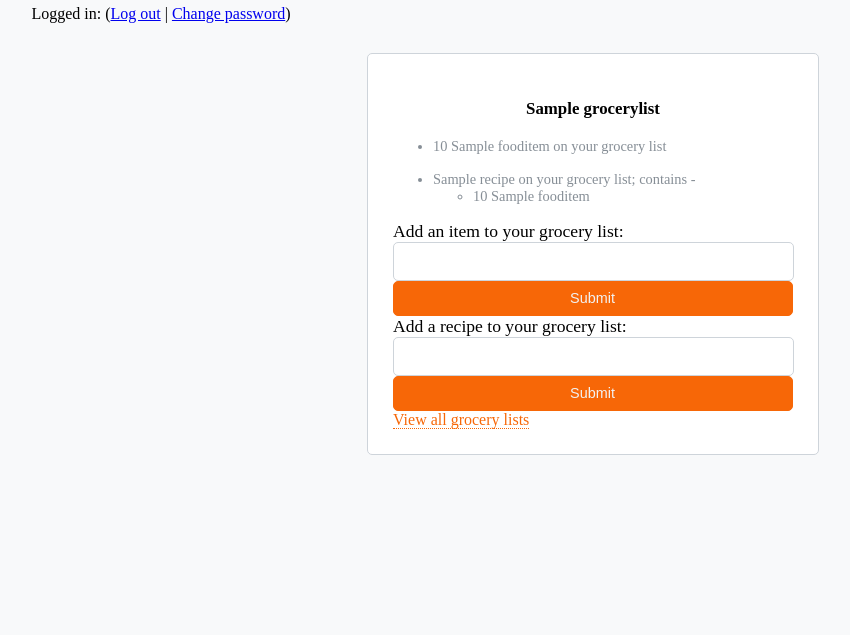
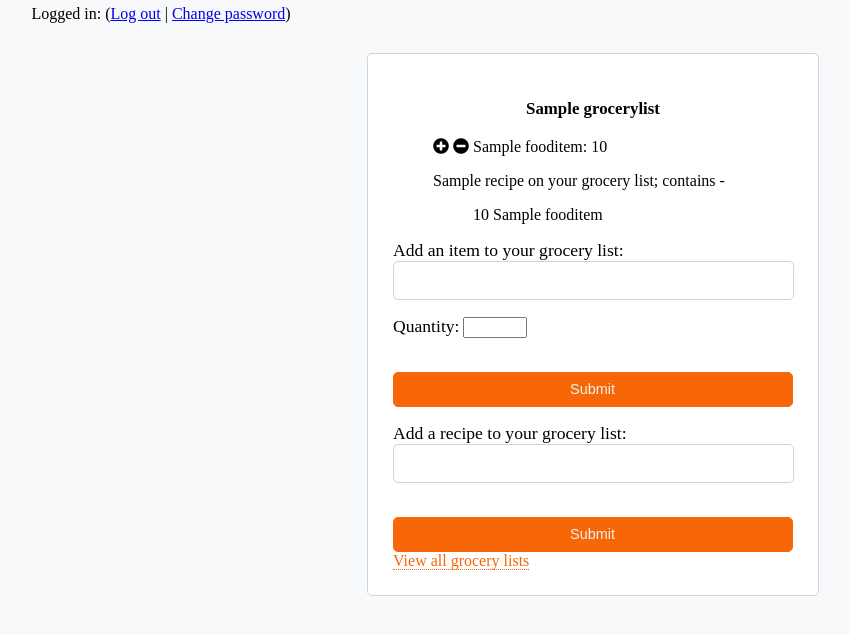
Before and after one commit to ToniTurri/MyMeal, a Django app: page /groceryList/1/ in a window 1280 px wide. Shown: the part 41-676 px from the top of the page, without its empty margins (47-897 px from the left). Run offline with Django 3.2, Linux system fonts and the light colour scheme; tables that the repository leaves empty hold one stand-in row (values such as "Sample post"); some libraries are stand-ins or nearby versions.

Commit message:
forms.py -- AddItemToListForm supports adding arbitrary quantity of new FoodItem
detail.html
-- existing FoodItem quantities can be updated with widget buttons
-- main.js contains jquery listener functions for buttons
-- added some javascript/jquery stuff to base.html

views.py
-- fixed QuerySet bug related to adding existing FoodItem to new GroceryList
-- increment_food_item(), decrement_food_item() button helper functions

```diff
--- a/groceryList/forms.py
+++ b/groceryList/forms.py
@@ -21,6 +21,7 @@ class AddRecipeForm(forms.ModelForm):
 class AddItemToListForm(Form):
     food_item = forms.CharField(label = 'Add an item to your grocery list',
                                 max_length = 100, required = True)
+    quantity = forms.IntegerField(max_value=100, min_value=0)
 
 class AddItemToRecipeForm(Form):
     food_item = forms.CharField(label = 'Add ingredient to recipe',
--- a/groceryList/templates/groceryList/detail.html
+++ b/groceryList/templates/groceryList/detail.html
@@ -9,17 +9,26 @@
 
     <ul>
     {% for fooditem in grocerylist.fooditems.all %}
-        <li>{{ fooditem.quantity }} {{ fooditem.name }} on your grocery list</li>
+
+    <p><div data-role="item_name">
+    <i class="fa fa-plus-circle" aria-hidden="true" data-action="plus" data-list_id="{{ grocerylist.id }}" data-food_item="{{ fooditem.name }}" ></i>
+        <i class="fa fa-minus-circle" aria-hidden="true" data-action="minus" data-list_id="{{ grocerylist.id }}" data-food_item="{{ fooditem.name }}" ></i>
+        {{ fooditem.name }}:
+        <span data-role="item_qty">{{ fooditem.quantity }}</span>
+
+    </div></p>
+
     {% endfor %}
     </ul>
 
     <ul>
     {% for recipe in grocerylist.recipes.all %}
-        <li> {{ recipe.name }} on your grocery list; contains - </li>
+        <p> {{ recipe.name }} on your grocery list; contains - </p>
         <ul>
         {% if recipe.fooditems.all %}
             {% for fooditem in recipe.fooditems.all %}
-                    <li>{{ fooditem.quantity }} {{ fooditem.name }} </li>
+                    <p>{{ fooditem.quantity }} {{ fooditem.name }} </p>
+
             {% endfor %}
         {% else %}
         <p>No ingredients</p>
@@ -40,20 +49,19 @@
 
     <form action="{% url 'groceryList:add_to_list' pk=grocerylist.id %}" method="post">
     {% csrf_token %}
-        {{ item_form }} <br>
+        {{ item_form.as_p }} <br>
         <input type="submit" value="Submit" />
     </form>
 
 
     <form action="{% url 'groceryList:add_recipe_to_list' pk=grocerylist.id %}" method="post">
     {% csrf_token %}
-        {{ recipe_form }} <br>
+        {{ recipe_form.as_p }} <br>
         <input type="submit" value="Submit" />
     </form>
 
 
     <a href="{% url 'groceryList:index' %}">View all grocery lists</a>
-
 
 
 
--- a/groceryList/urls.py
+++ b/groceryList/urls.py
@@ -17,4 +17,7 @@ urlpatterns = [
     path('recipe/<int:pk>/add_to_recipe/', views.add_to_recipe, name='add_to_recipe'),
     path('<int:pk>/add_recipe_to_list/', views.add_recipe_to_list, name='add_recipe_to_list'),
 
+    path('increment/', views.increment_food_item, name='increment_food_item'),
+    path('decrement/', views.decrement_food_item, name='decrement_food_item'),
+
 ]
--- a/groceryList/views.py
+++ b/groceryList/views.py
@@ -1,4 +1,5 @@
-from django.http import HttpResponseRedirect
+from django.http import HttpResponseRedirect, HttpResponse
+from django.template import RequestContext
 from django.shortcuts import render, get_object_or_404
 from django.urls import reverse
 from django.views.generic import DetailView, ListView
@@ -68,6 +69,8 @@ def add(request):
 
         if form.is_valid():
             text = form.cleaned_data['name']
+
+            # this is probably meant for add_to_list()
             scanned_food_name = request.POST.get("food_name")
 
             if GroceryList.objects.filter(name=text).exists():
@@ -89,7 +92,7 @@ def add(request):
 
     # if method = GET, then return a blank form
     else:
-        form = forms.AddListForm()
+        form = forms.AddGroceryListForm()
     return render(request, 'groceryList:index', {'form':form})
 
 def add_recipe(request):
@@ -123,12 +126,13 @@ def add_to_list(request, pk):
 
         if form.is_valid():
             food = form.cleaned_data['food_item']
+            qty = form.cleaned_data['quantity']
 
             # probably a good idea to ask the user if they want to do this
             if grocery_list.fooditems.filter(name=food).exists():
-                grocery_list.fooditems.filter(name=food).update(quantity = F('quantity') + 1)
+                grocery_list.fooditems.filter(name=food).update(quantity = F('quantity') + qty)
             else:
-                new_food = FoodItem(name=food, date=timezone.now())
+                new_food = FoodItem(name=food, quantity = qty, date=timezone.now())
                 new_food.save()
                 grocery_list.fooditems.add(new_food)
 
@@ -139,6 +143,41 @@ def add_to_list(request, pk):
         form = forms.AddItemToListForm()
 
     return render(request, 'groceryList/detail.html', {'form': form})
+
+def increment_food_item(request):
+    pk = None
+    if request.method == 'GET':
+        pk = request.GET['list_id']
+        food_item = request.GET['food_item']
+
+    if pk:
+        grocery_list = get_object_or_404(GroceryList, pk = pk)
+        qty = grocery_list.fooditems.get(name=food_item).quantity
+        grocery_list.fooditems.filter(name=food_item).update(quantity = F('quantity') + 1)
+
+        return HttpResponse(qty + 1)
+    return HttpResponse(0)
+
+def decrement_food_item(request):
+    pk = None
+    if request.method == 'GET':
+        pk = request.GET['list_id']
+        food_item = request.GET['food_item']
+
+    if pk:
+        grocery_list = get_object_or_404(GroceryList, pk = pk)
+        qty = grocery_list.fooditems.get(name=food_item).quantity
+
+        # this doesn't work; probably tricky to make it happen here
+        if qty == 0:
+            grocery_list.fooditems.remove(food_item)
+            grocery_list.save()
+
+        else:
+            grocery_list.fooditems.filter(name=food_item).update(quantity = F('quantity') - 1)
+            return HttpResponse(qty - 1)
+
+    return HttpResponse(0)
 
 def add_recipe_to_list(request, pk):
     grocery_list = get_object_or_404(GroceryList, pk = pk)
@@ -152,19 +191,39 @@ def add_recipe_to_list(request, pk):
             if Recipe.objects.filter(name=recipe).exists():
 
                 # probably a good idea to ask the user if they want to do this
-                if grocery_list.recipes.filter(name=recipe).exists():
+                if not grocery_list.recipes.filter(name=recipe).exists():
+                    grocery_list.recipes.add(Recipe.objects.get(name=recipe))
 
-                    for food_item in Recipe.objects.filter(name=recipe):
-                        on_hand = grocery_list.fooditems.filter(name=food_item.name).quantity()
-                        if on_hand < food_item.quantity:
-                            diff = food_item.quantity - on_hand
-                            grocery_list.fooditems.filter(name=food_item).update(quantity = F('quantity') + diff)
+                # this too maybe? do we want to add the entire quantity that the recipe
+                # calls for, or just the difference between that and what's already
+                # on the user's grocery list?
+                for food_item in Recipe.objects.get(name=recipe).fooditems.all():
 
-                    messages.warning(request, "Grocery list items updated")
+                    if grocery_list.fooditems.filter(name=food_item).exists():
+                        grocery_list.fooditems.filter(name=food_item).update(quantity = F('quantity') + food_item.quantity)
 
-                else:
-                    # have to use .get() instead of .filter() ??? something about QuerySets
-                    grocery_list.recipes.add(Recipe.objects.get(name=recipe))
+                    else:
+                        new_food = FoodItem(name=food_item, quantity = food_item.quantity, date=timezone.now())
+                        new_food.save()
+                        grocery_list.fooditems.add(new_food)
+
+                messages.warning(request, "Grocery list items updated")
+
+
+#                # probably a good idea to ask the user if they want to do this
+#                if grocery_list.recipes.filter(name=recipe).exists():
+#
+#                    for food_item in Recipe.objects.filter(name=recipe):
+#                        on_hand = grocery_list.fooditems.get(name=food_item.name).quantity()
+#                        if on_hand < food_item.quantity:
+#                            diff = food_item.quantity - on_hand
+#                            grocery_list.fooditems.filter(name=food_item).update(quantity = F('quantity') + diff)
+#
+#                    messages.warning(request, "Grocery list items updated")
+#
+#                else:
+#                    # have to use .get() instead of .filter() ??? something about QuerySets
+#                    grocery_list.recipes.add(Recipe.objects.get(name=recipe))
 
             else:
                 new_recipe = Recipe(name=recipe, date=timezone.now())
--- /dev/null
+++ b/static/scripts/main.js
@@ -0,0 +1,25 @@
+$(document).ready(function() {
+    $('[data-role=item_name]').on('click', '[data-action=plus]', function(e){
+        var $item_name = $(e.delegateTarget);
+        var $plus = $(e.currentTarget);
+        var $item_qty = $item_name.find('[data-role=item_qty]');
+        var list_id = $plus.data("list_id");
+        var food_item = $plus.data("food_item");
+        $.get('/groceryList/increment/', {list_id: list_id, food_item: food_item}, function(data){
+            $item_qty.html(data);
+        });
+    });
+});
+
+$(document).ready(function() {
+    $('[data-role=item_name]').on('click', '[data-action=minus]', function(e){
+        var $item_name = $(e.delegateTarget);
+        var $minus = $(e.currentTarget);
+        var $item_qty = $item_name.find('[data-role=item_qty]');
+        var list_id = $minus.data("list_id");
+        var food_item = $minus.data("food_item");
+        $.get('/groceryList/decrement/', {list_id: list_id, food_item: food_item}, function(data){
+            $item_qty.html(data);
+        });
+    });
+});
--- a/templates/base.html
+++ b/templates/base.html
@@ -1,3 +1,4 @@
+{% load static %}
 <!DOCTYPE html>
 <html lang="en">
     <head>
@@ -8,7 +9,6 @@
     	<link href="https://use.fontawesome.com/releases/v5.0.6/css/all.css" rel="stylesheet">
     </head>
     <body>
-
         <div class="navbar">
         	<!-- TODO; implement collapsing navigation -->
         	<a href= "#"><i class="fas fa-bars fas-lg"></i></a>
@@ -35,6 +35,8 @@
           </div>
         </div>
 
+        <script src="https://code.jquery.com/jquery-3.1.0.min.js"></script>
+        <script src="{% static 'scripts/main.js' %}"></script>
         <script>
             /*
             function toggleUserDropdown() {
```
Lines whose indentation alone changed are shown as unchanged.
